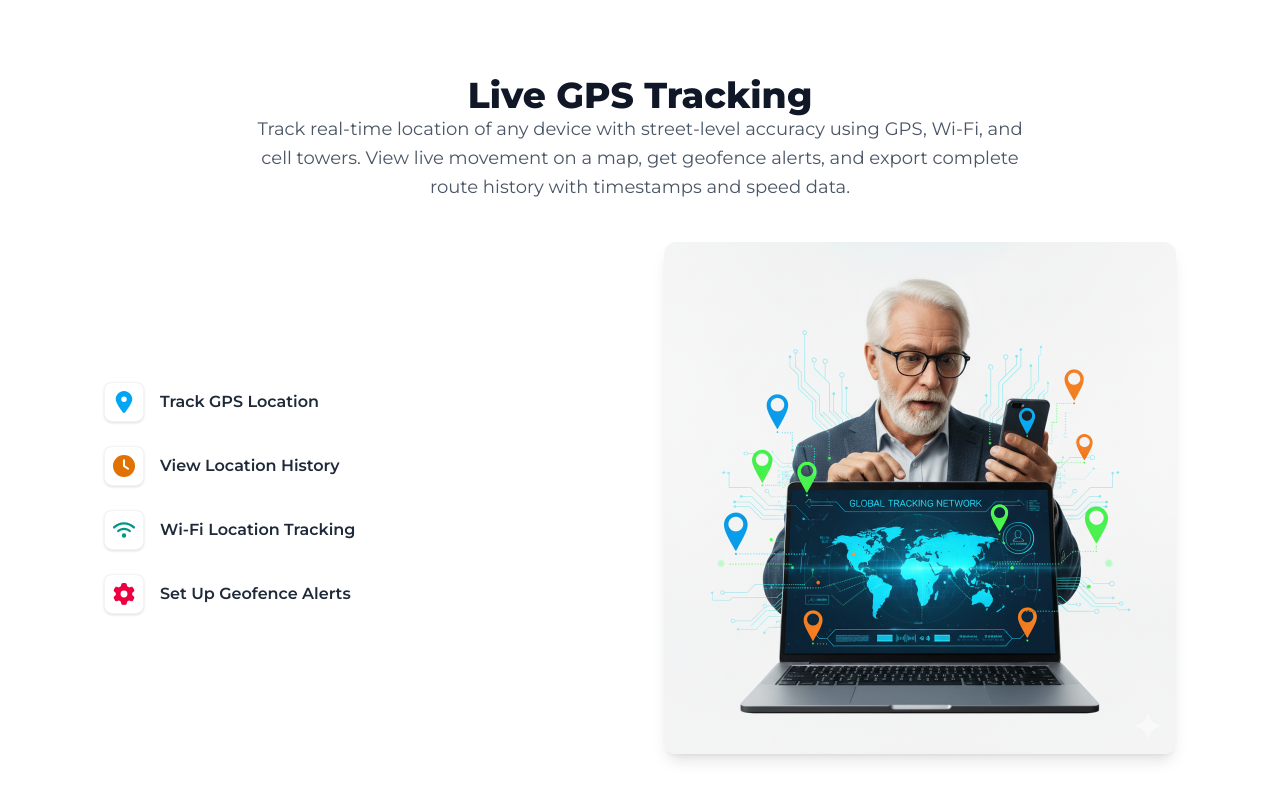
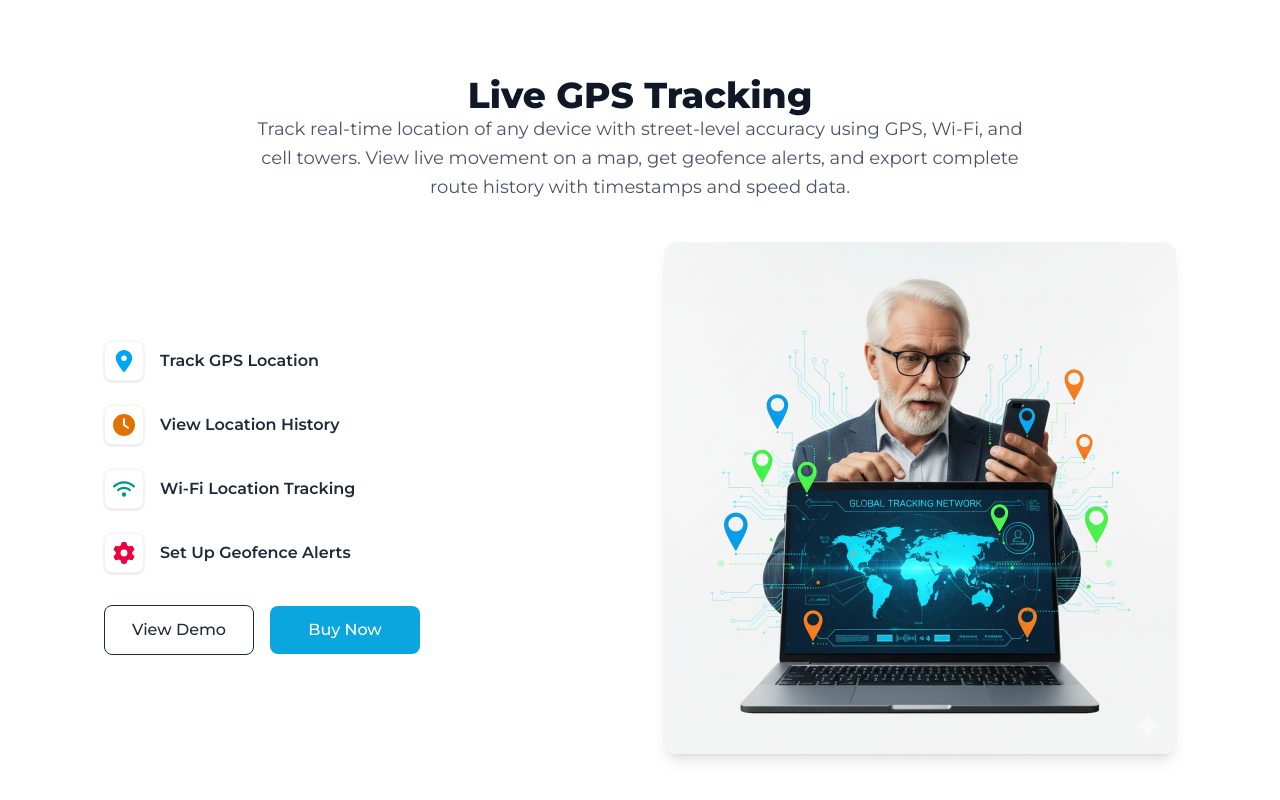
Before and after one commit to LifeofPaks/trevor-tech, a React (Vite) app: page / in a window 1280 px wide. Shown: the part 2360-3160 px from the top of the page. Built offline with nearby package versions, Linux system fonts and the light colour scheme; a web font is replaced by a local one.

Commit message:
updated ui

```diff
--- a/src/components/servicesSection/LocationSection.jsx
+++ b/src/components/servicesSection/LocationSection.jsx
@@ -1,6 +1,8 @@
-import React from "react";
+import React, { useState } from "react";
 import { FaLocationDot, FaClock, FaWifi, FaGear } from "react-icons/fa6";
 import LocationImage from "../../assets/location-image.png";
+import { Link } from "react-router-dom";
+import BuyModal from "../buyModal/BuyModal";
 
 const features = [
   {
@@ -22,21 +24,24 @@ const features = [
 ];
 
 const LocationSection = () => {
+     const [open, setOpen] = useState(false);
+
+      const handleOpen = () => setOpen(true);
+      const handleClose = () => setOpen(false);
     return (
+      <>
         <section className="!pt-20 !pb-10 ">
           <div className="!max-w-7xl !mx-auto !px-6">
             {/* Title */}
             <div className="text-center !max-w-3xl !mx-auto">
-          <h2
-            className="font-extrabold text-3xl sm:text-4xl text-gray-900"
-          >
+              <h2 className="font-extrabold text-3xl sm:text-4xl text-gray-900">
                 Live GPS Tracking
               </h2>
               <p className="m!t-4 text-gray-600 text-base sm:text-lg leading-relaxed">
-            Track real-time location of any device with street-level accuracy
-            using GPS, Wi-Fi, and cell towers. View live movement on a map, get
-            geofence alerts, and export complete route history with timestamps
-            and speed data.
+                Track real-time location of any device with street-level
+                accuracy using GPS, Wi-Fi, and cell towers. View live movement
+                on a map, get geofence alerts, and export complete route history
+                with timestamps and speed data.
               </p>
             </div>
 
@@ -56,6 +61,21 @@ const LocationSection = () => {
                     </li>
                   ))}
                 </ul>
+
+                <div className="flex items-center gap-4 !mt-8 justify-center lg:justify-start ">
+                  <Link to="/demo" className="cursor-pointer">
+                    <button className="w-[150px] border border-gray-800 text-gray-800 !px-6 !py-3 rounded-lg font-medium hover:bg-gray-100 transition duration-300">
+                      View Demo
+                    </button>
+                  </Link>
+
+                  <button
+                    onClick={handleOpen}
+                    className="w-[150px] bg-[#0BA6DF] hover:!bg-[#0695c8] text-white !px-6 !py-3 rounded-lg font-medium transition duration-300"
+                  >
+                    Buy Now
+                  </button>
+                </div>
               </div>
 
               {/* Right side - image */}
@@ -70,6 +90,8 @@ const LocationSection = () => {
             </div>
           </div>
         </section>
+        <BuyModal handleClose={handleClose} open={open} />
+      </>
     );
 };
 
```
Lines whose indentation alone changed are shown as unchanged.
